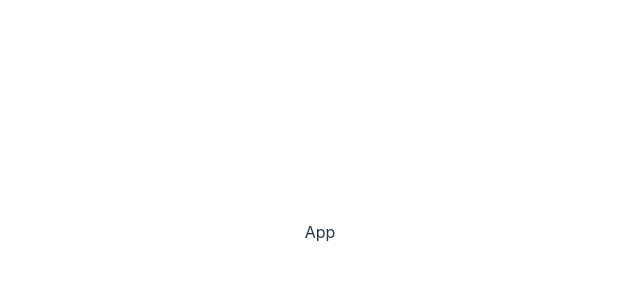
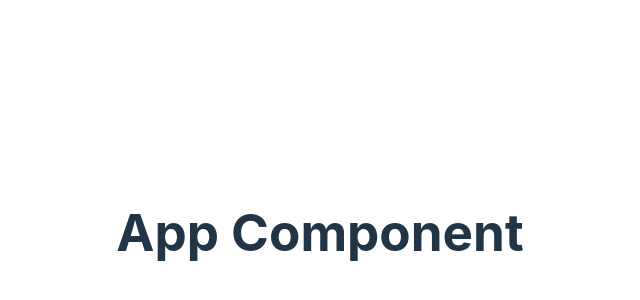
Before and after one commit to geethdev/Getting-started-with-React, a React (Vite) app in the folder react-tutorial/: page / in a window 1280 px wide. Shown: the part 168-468 px from the top of the page, without its empty margins (320-960 px from the left). Built offline with nearby package versions, Linux system fonts and the light colour scheme.

Commit message:
Tutorial 3 completed

```diff
--- a/react-tutorial/src/App.jsx
+++ b/react-tutorial/src/App.jsx
@@ -1,7 +1,13 @@
 import "./App.css";
 
 function App() {
-  return <div>App</div>;
+  return (
+    <div className="app">
+      <div className="content">
+        <h1>App Component</h1>
+      </div>
+    </div>
+  );
 }
 
 export default App;
```
